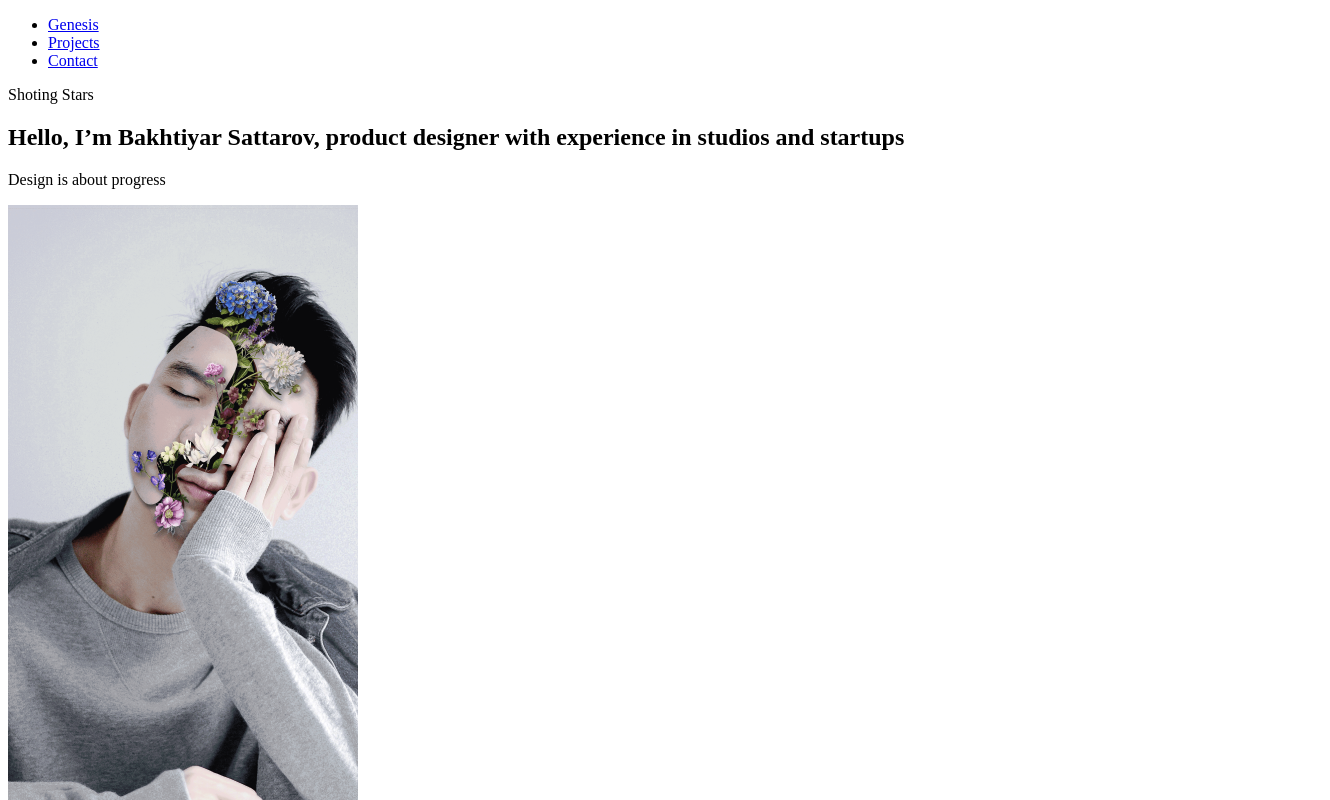
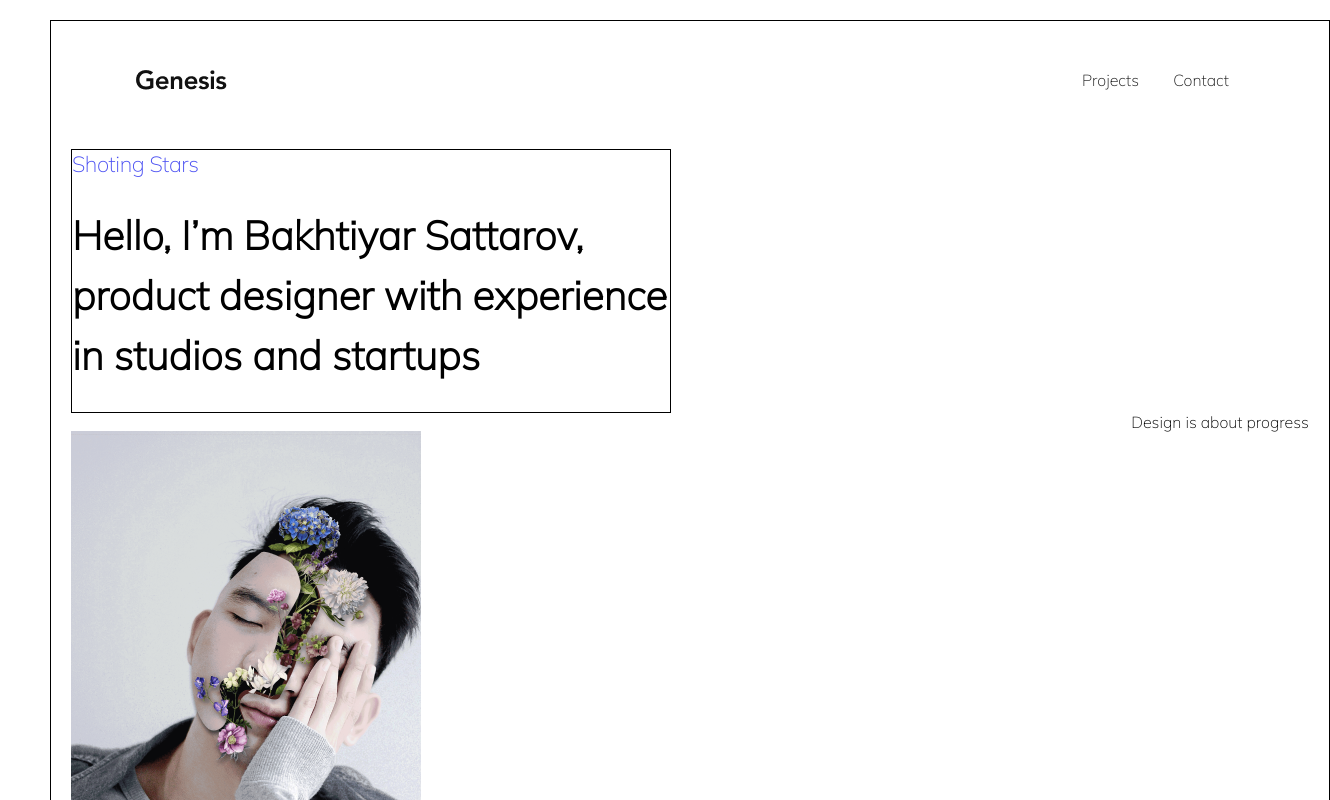
Before and after one commit to Sata99/New-scss-project, a plain HTML site: page index.html in a window 1280 px wide. Shown: the top 800 px of the page, 1330 px wide, since content can reach past the window. Drawn offline with Linux system fonts and the light colour scheme.

Commit message:
add a scss file

```diff
--- /dev/null
+++ b/_header.scss
@@ -0,0 +1,29 @@
+.container1{
+    color: $text-color;
+
+    nav{
+        display: flex;
+        align-items: center;
+        justify-content: space-between;
+        padding: 15px;
+        margin: 0 50px;
+
+        ul{
+            list-style-type: none;
+
+            li{
+            padding: 15px;
+            display: inline-flex;
+            }
+        }
+    }
+}
+a{
+    text-decoration: none;
+    color: $text-color;
+
+
+    &:hover{
+        color: $secondre-color ;
+    }
+}
--- a/index.html
+++ b/index.html
@@ -4,32 +4,41 @@
     <meta charset="UTF-8">
     <meta http-equiv="X-UA-Compatible" content="IE=edge">
     <meta name="viewport" content="width=device-width, initial-scale=1.0">
+    <link rel="stylesheet" href="style.css">
+    <link rel="stylesheet" href="stayls/normalize.css">
+    <link rel="preconnect" href="https://fonts.googleapis.com">
+<link rel="preconnect" href="https://fonts.gstatic.com" crossorigin>
+<link rel="preconnect" href="https://fonts.googleapis.com">
+<link rel="preconnect" href="https://fonts.gstatic.com" crossorigin>
+<link href="https://fonts.googleapis.com/css2?family=Mulish:wght@200&display=swap" rel="stylesheet">
+
     <title>Document</title>
 </head>
 <body>
     <header>
-        <main>
-        <section id="Genesi">
-            <div class="header">
-                <nav class="Navigation">
+        <main id="Genesi">
+            <div class="border">
+            <div class="container1">
+                <nav class="box1">
+                    <img src="images/Logo.png" alt="logo">
                   <ul>
-                    <li><a class="gene" href="#Genesi">Genesis</a></li>
-                    <li><a class="proj" href="#Projects">Projects</a></li>
-                    <li><a class="cont" href="#Contact">Contact</a></li>
-                </ul>
-             </nav>
-         </div>
 
-        <div>
+                    <li><a href="#Projects">Projects</a></li>
+                    <li><a href="#Contact">Contact</a></li>
+                  </ul>
+                </nav>
+            </div>
+
+        <div class="box2">
             <p>Shoting Stars</p>
             <h1>Hello, I’m Bakhtiyar Sattarov,
                 product designer with experience
                 in studios and startups</h1>
         </div>
         <div>
-            <p>Design is about progress </p>
+            <p class="info">Design is about progress </p>
         </div>
-        <div>
+        <div class="grid">
             <div><img src="images/Rectangle.png" alt=""></div>
             <div><img src="images/Rectangle1.png" alt=""></div>
             <div><img src="images/Rectangle2.png" alt=""></div>
@@ -96,30 +105,24 @@
                 </ol>
                 </div>
             <div><p>2016</p></div>
-
+        </div>
             <div>
-                <footer>
-                    <nav class="Navigation">
-                        <ul>
-                          <li><a class="gene" href="#Genesi">Genesis</a></li>
-                          <li><a class="proj" href="#Projects">Projects</a></li>
-                          <li><a class="cont" href="#Contact">Contact</a></li>
-                          <img src="images/dribbble-logo.png" alt="dribble">
-                          <img src="images/instagram.png" alt="instagram">
-                          <img src="images/Path.png" alt="Path">
-                      </ul>
+                <footer class="container1">
+                    <nav class="box1">
+                        <img src="images/Logo.png" alt="logo">
+                           <ul>
+                            <li><a href="#Projects">Projects</a></li>
+                            <li><a href="#Contact">Contact</a></li>
+                            </ul>
+                          <img class="img" src="images/dribbble-logo.png" alt="dribble">
+                          <img class="img" src="images/instagram.png" alt="instagram">
+                          <img class="img" src="images/Path.png" alt="Path">
                    </nav>
                 </footer>
             </div>
+        </div>
+      </main>
+    </header>
 
-
-
-
-        </div>
-
-
-        </div>
-    </header>
-      </main>
 </body>
 </html>
--- /dev/null
+++ b/style.scss
@@ -0,0 +1,61 @@
+@import "header";
+
+$color-primary: white;
+$body-family: 'Mulish', sans-serif;
+$font-style: normal;
+$text-color: #111111;
+$secondre-color:#4A4FF2;
+$font-weight: 700;
+
+*{
+    box-sizing: border-box;
+    margin: 0;
+    padding: 0;
+}
+body{
+    background-color: $color-primary;
+    font-family: $body-family;
+}
+
+.border{
+    border: 1px solid black;
+    $text-color: #111111;
+    width: 100%;
+    margin: 20px 50px;
+    padding: 20px;
+
+}
+
+
+.box2{
+    width: 100%;
+    height: 100%;
+    max-width: 600px;
+    min-height: 80px;
+    margin-top: 30px;
+    border: 1px solid black;
+
+    p{
+        font-style: normal;
+        font-size: 22px;
+        line-height: 28px;
+        letter-spacing: -0.423077px;
+        color: $secondre-color;
+
+    }
+    h1{
+        font-style: normal;
+        font-weight: $font-weight;
+        font-size: 40px;
+        line-height: 60px;
+    }
+}
+
+.info{
+    display: flex;
+    justify-content: flex-end;
+}
+
+.grid{
+
+}
```
Also changed, not shown: -header.css (added), Logo.png (added), images/Logo.png (added), stayls/normalize.css (added), style.css (added), 1 other file.
